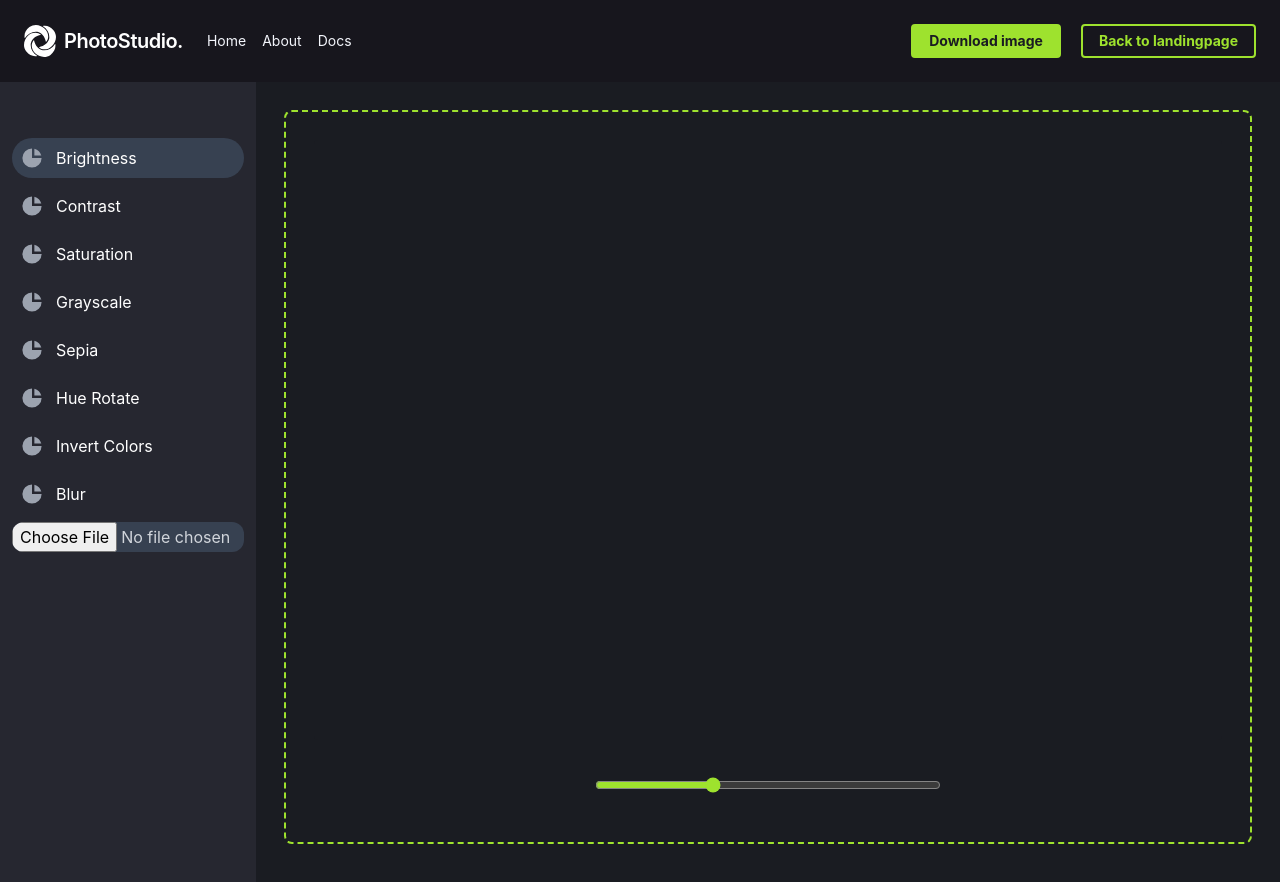
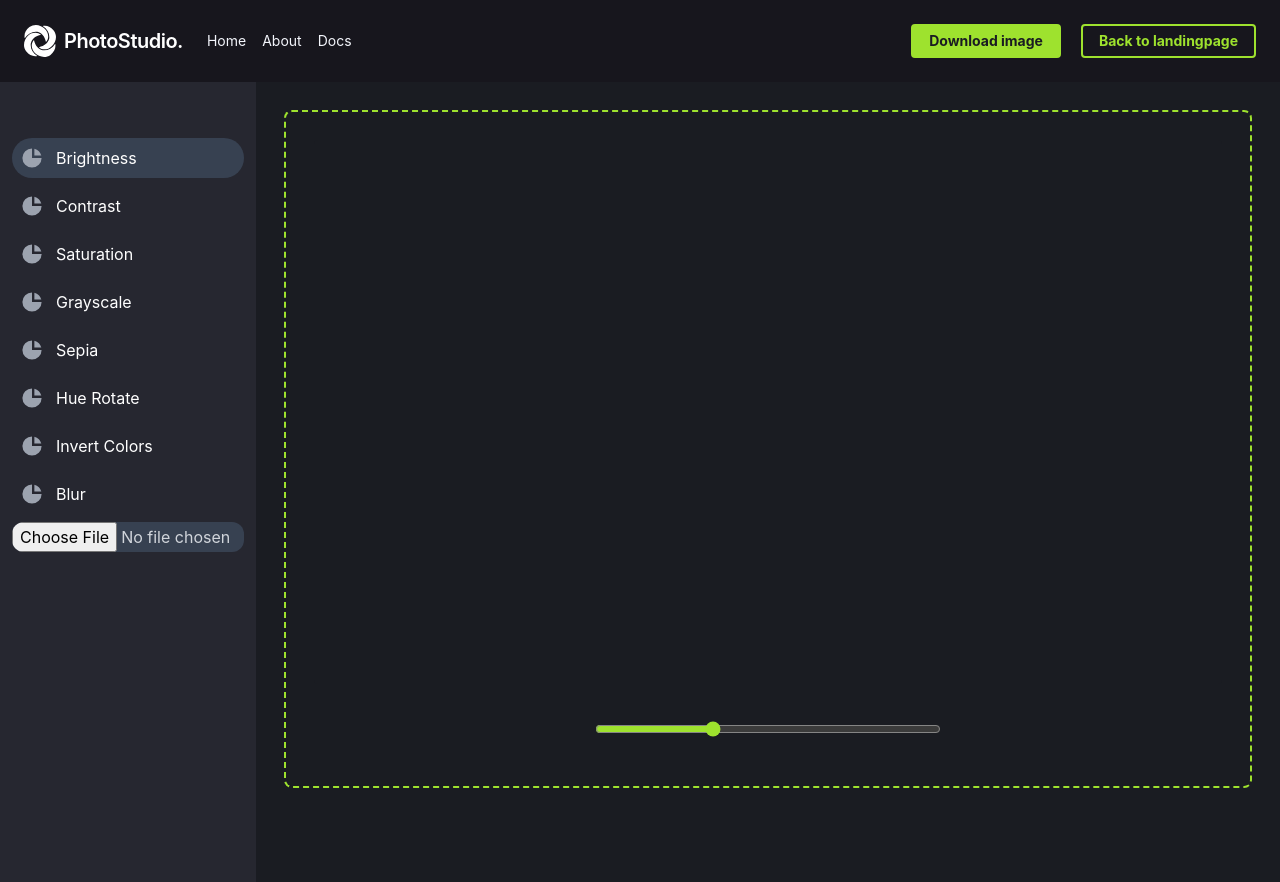
Before and after one commit to lucasjolibois54/photostudio, a React (Create React App) app: page / in a window 1280 px wide. Built offline with nearby package versions, Linux system fonts and the light colour scheme.

Commit message:
Update App.css

```diff
--- a/src/App.css
+++ b/src/App.css
@@ -33,7 +33,8 @@ body{
   grid-template-columns: 1fr auto;
   grid-template-rows: 1fr auto;
   grid-template-areas: "image sidebar" "slider sidebar";
-  height: 75vh;
+  height: calc(75vh - 7vh);
+  max-height: calc(75vh - 7vh);
   width: auto;
 }
 
@@ -49,7 +50,7 @@ body{
   margin: 0 auto;
   width: auto;
   height: 100%;
-  max-height: 75vh;
+  max-height: calc(75vh - 7vh);
   background-position: top center;
   background-size: contain;
   background-repeat: no-repeat;
```
